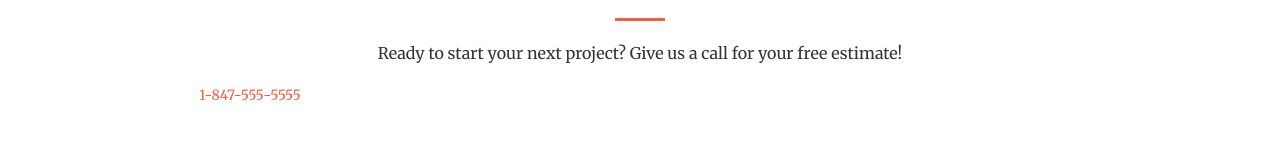
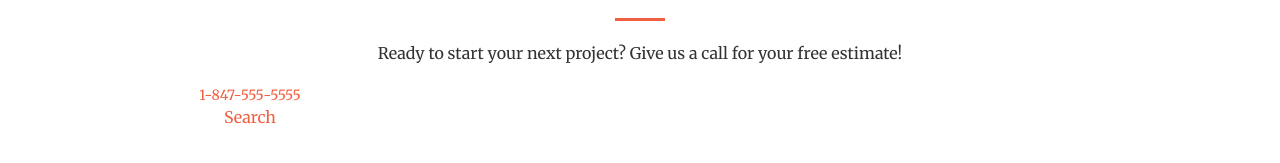
Before and after one commit to onchino/Riley-Custom-Painting, a Jekyll site: the page built from index.html, in a window 1280 px wide and 900 px high, scrolled down 1921 px. Shown: the part 651-814 px from the top of the window. Built offline with Jekyll 4.4.1, drawn with Linux system fonts in a browser that asks for light colours.

Commit message:
Update contact.html

```diff
--- a/_includes/contact.html
+++ b/_includes/contact.html
@@ -6,10 +6,9 @@
                 <hr class="primary">
                 <p>Ready to start your next project? Give us a call for your free estimate!</p>
             </div>
-            <center>
+
         <div class="col-lg-2 col-lg-offset-1 text-center">
-            <a href="tel:1-847-555-5555">1-847-555-5555</a>
-            </center>
+            <a href="tel:1-847-555-5555">1-847-555-5555<p style="text-align:center">Search</p></a>
             <i class=" 1-800-Riley-Paint -3x wow bounceIn" data-wow-delay=".1s"></i>
             </a>
         </div>
```
